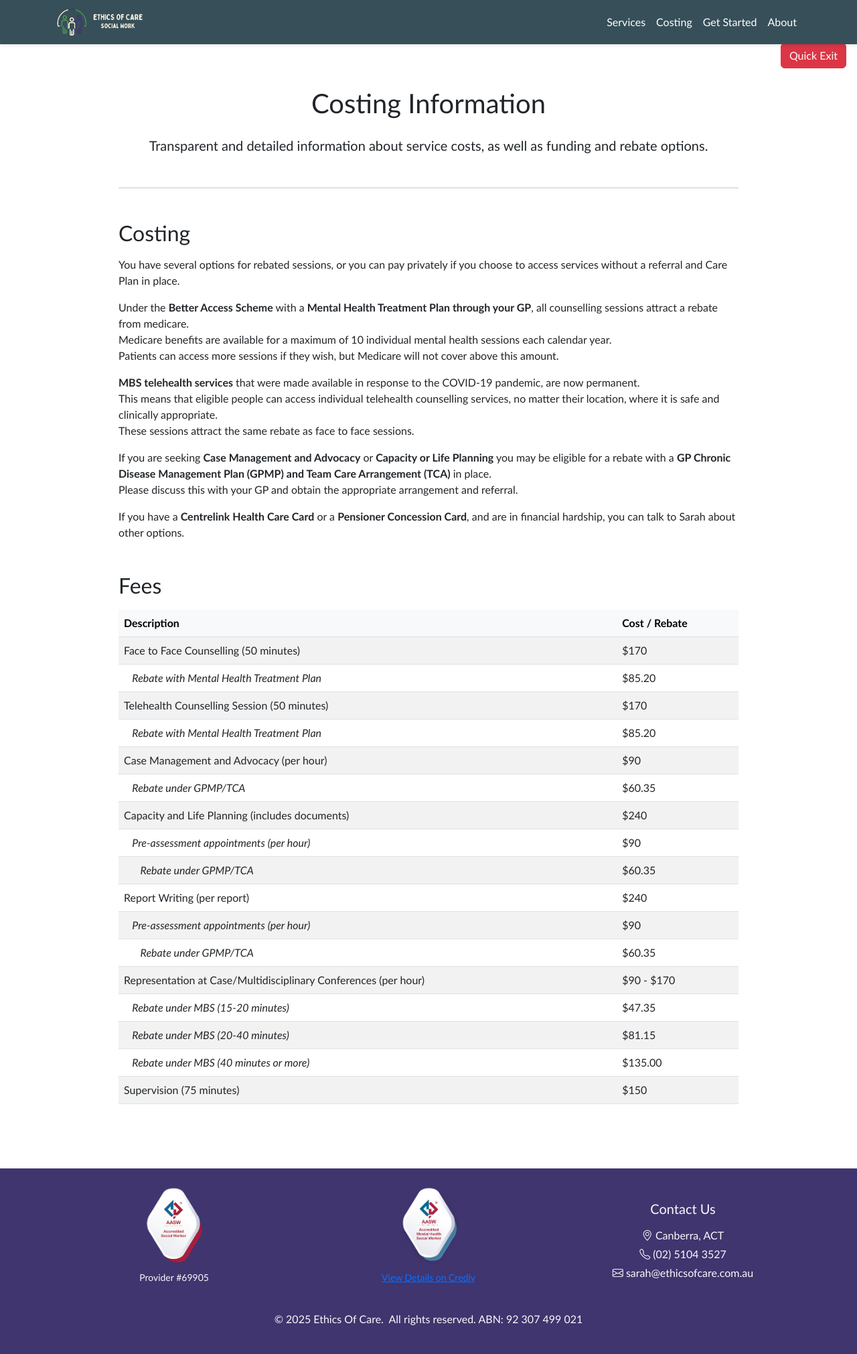
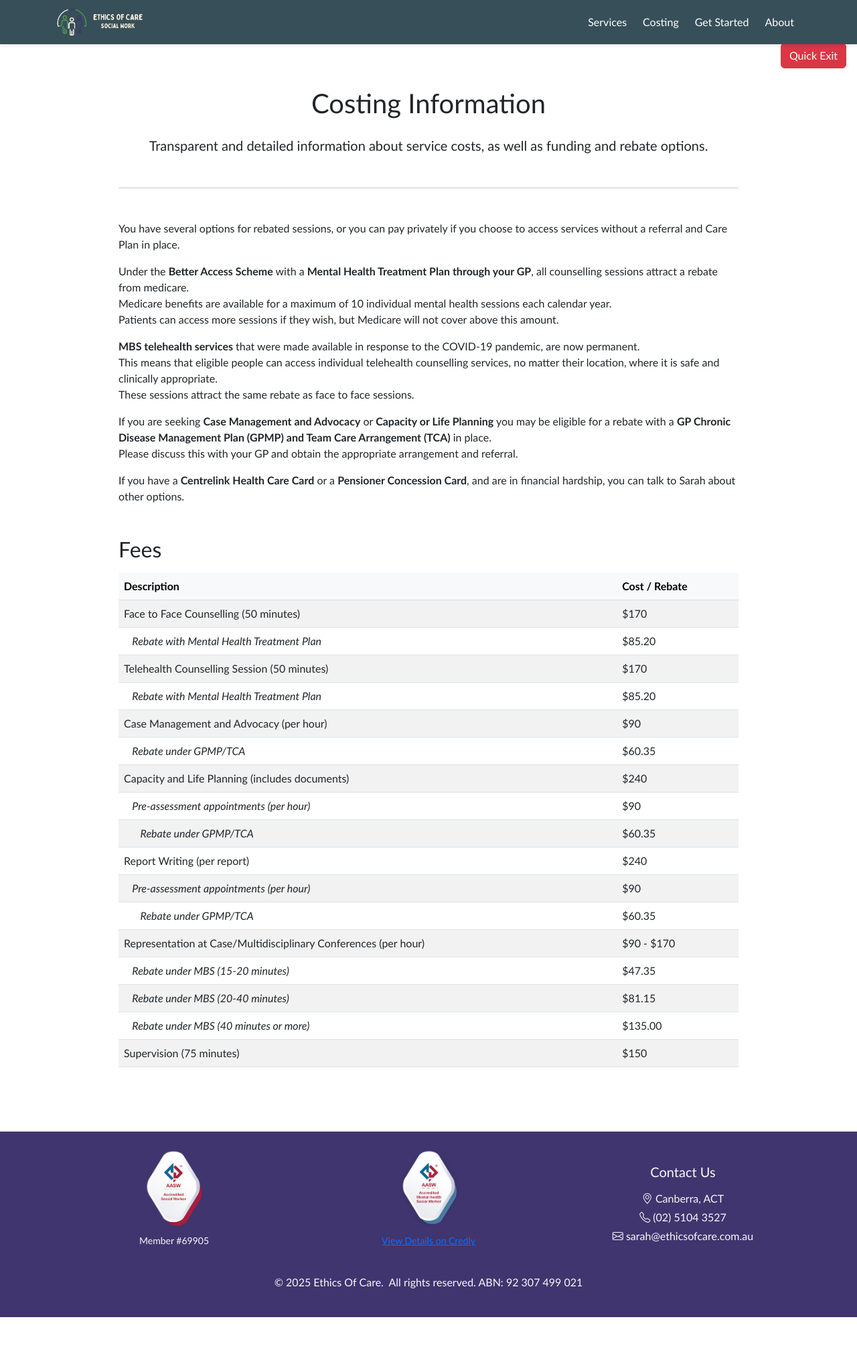
Before and after one commit to axel-t81/ssws-privatepractice-website, a Django app: page /costing/ in a window 1280 px wide. Shown: the whole page at 67% size. After the commit the page ends 1966 px from the top, so only its background shows below. Run offline with Django 4.2, Linux system fonts and the light colour scheme; some web fonts are replaced.

Commit message:
Minor UI changes

```diff
--- a/templates/base.html
+++ b/templates/base.html
@@ -15,6 +15,7 @@
     <meta charset="UTF-8">
     <meta name="viewport" content="width=device-width, initial-scale=1.0">
     <title>Ethical Social Work Services</title>
+    <link rel ="icon" href="{% static 'favicon.ico' %}" type="image/x-icon">
     <!-- Bootstrap CSS -->
     <link href="https://cdn.jsdelivr.net/npm/bootstrap@5.3.0/dist/css/bootstrap.min.css" rel="stylesheet">
     <!-- Bootstrap Icons -->
@@ -45,17 +46,17 @@
             </button>
             <div class="collapse navbar-collapse" id="navbarNav">
                 <ul class="navbar-nav ms-auto">
-                    <li class="nav-item">
-                        <a class="nav-link" href="{% url 'home' %}#services">Services</a>
+                    <li class="nav-item mx-1">
+                        <a class="nav-link btn btn-outline-light" href="{% url 'home' %}#services">Services</a>
                     </li>
-                    <li class="nav-item">
-                        <a class="nav-link" href="{% url 'costing' %}">Costing</a>
+                    <li class="nav-item mx-1">
+                        <a class="nav-link btn btn-outline-light" href="{% url 'costing' %}">Costing</a>
                     </li>
-                    <li class="nav-item">
-                        <a class="nav-link" href="{% url 'home' %}#get-started">Get Started</a>
+                    <li class="nav-item mx-1">
+                        <a class="nav-link btn btn-outline-light" href="{% url 'home' %}#get-started">Get Started</a>
                     </li>
-                    <li class="nav-item">
-                        <a class="nav-link" href="{% url 'about' %}">About</a>
+                    <li class="nav-item mx-1">
+                        <a class="nav-link btn btn-outline-light" href="{% url 'about' %}">About</a>
                     </li>
                 </ul>
             </div>
@@ -76,7 +77,7 @@
                          alt="AASW Accredited Social Worker"
                          class="img-fluid small mb-2"
                          style="width: 25%;">
-                    <p class="small">Provider #69905</p>
+                    <p class="small">Member #69905</p>
                 </div>
 
                 <div class="col-md-4 text-center">
--- a/templates/costing.html
+++ b/templates/costing.html
@@ -13,7 +13,6 @@
 
             <hr class="my-5">
 
-            <h2 class="mb-3">Costing</h2>
             <p>You have several options for rebated sessions, or you can pay privately if you choose to access services without a referral and Care Plan in place.</p>
 
             <p>Under the <strong>Better Access Scheme</strong> with a <strong>Mental Health Treatment Plan through your GP</strong>, all counselling sessions attract a rebate from medicare.
--- a/templates/home.html
+++ b/templates/home.html
@@ -98,7 +98,7 @@
                                             <li>AASW Practice Standards</li>
                                             <li>Ethical Dilemmas</li>
                                             <li>Theory to Practice</li>
-                                            <li>Self-Care and Burnout Prevention</li>
+                                            <li>Self-Care and Occupational Burnout Prevention</li>
                                         </ol>
                                     <li>Students also welcome (Fees negotiable for students)</li>
                                 </ul>
@@ -111,10 +111,10 @@
                         <div class="card-body">
                             <h3 class="card-title">Representation</h3>
                             <p class="card-text">
-                                "I can provide representation and advocacy at Case Conferences about you,
+                                We can provide representation and advocacy at Case Conferences about you,
                                 or Multidiscipliary Case Conferences, to ensure your voice is heard, and that plans made
                                 on your behalf are directed by you with your needs and goals prioritised.
-                                This can be done with you or on your behalf."
+                                This can be done with you or on your behalf.
                                 <br/>
                                 <br/>
                                 Examples may include:
```
Also changed, not shown: static/favicon.ico (added), 2 other files.
